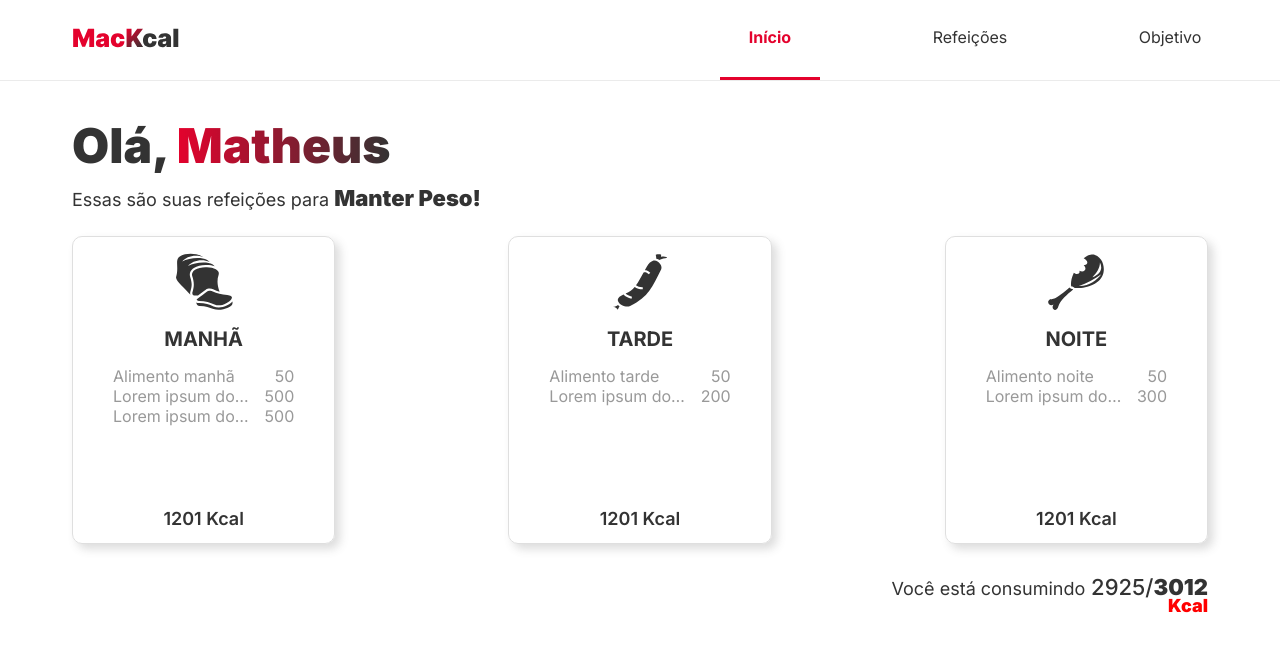
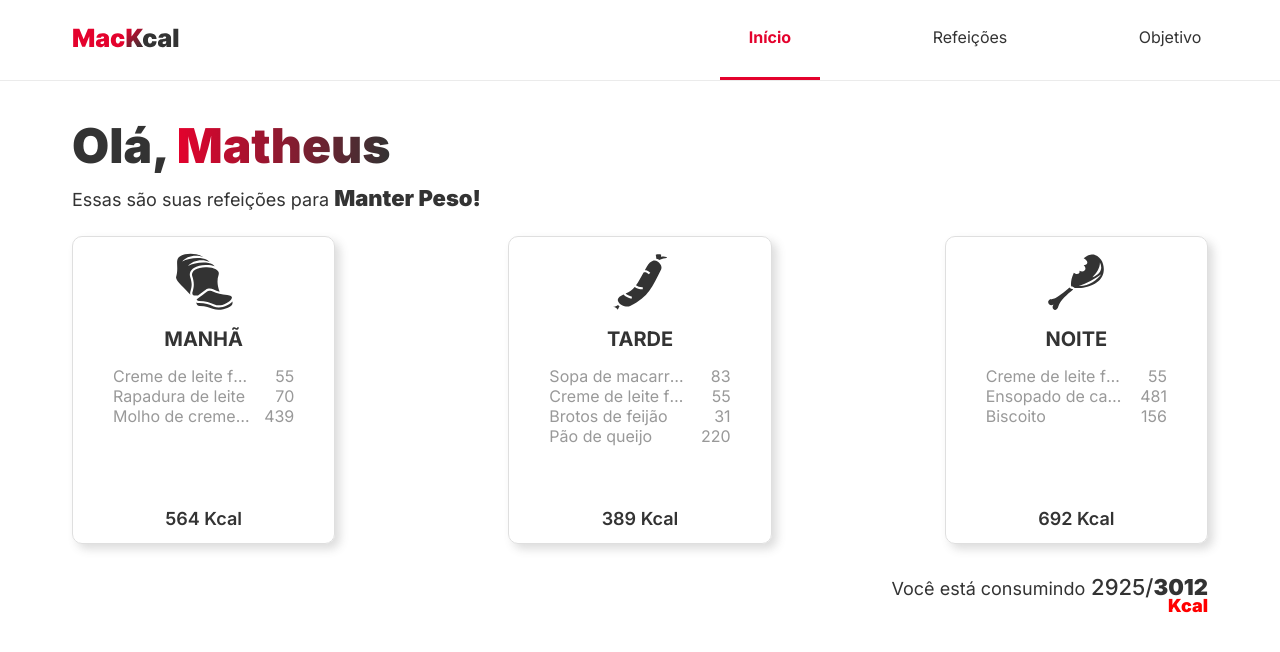
Before and after one commit to matheusapostulo/MacKcal, a Next.js app: page / in a window 1280 px wide. Shown: the top 652 px of the page. Built offline with nearby package versions, Linux system fonts and the light colour scheme; data requests are answered from the project's data file.

Commit message:
Implementação do db.json com as informaões de alimentos.

```diff
--- a/package.json
+++ b/package.json
@@ -6,7 +6,9 @@
     "dev": "next dev",
     "build": "next build",
     "start": "next start",
-    "lint": "next lint"
+    "lint": "next lint",
+    "json": "npx json-server --watch src/app/data/db.json --port 8000",
+    "server": "npm-run-all --parallel json dev"
   },
   "dependencies": {
     "@emotion/react": "^11.11.4",
--- a/src/app/components/CardAlimentoUsuario.jsx
+++ b/src/app/components/CardAlimentoUsuario.jsx
@@ -1,14 +1,14 @@
 import styles from "../styles/CardAlimentoUsuario.module.css"
 import { FaRegTrashCan } from "react-icons/fa6";
 
-export default function CardAlimentoUsuario({nomeAlimento, quantidade, caloria}){
+export default function CardAlimentoUsuario({alimentoNome, alimentoQuantidade, alimentoCaloriaNumber}){
     return(
         <main className={styles.mainContainer}>
             <section className={styles.containerInfoAlimentos}>
-                <p>{nomeAlimento}</p>
+                <p>{alimentoNome}</p>
                 <div className={styles.quantidadeECaloria}>
-                    <p>{quantidade}</p>
-                    <p>{caloria} Kcal</p>
+                    <p>{alimentoQuantidade}</p>
+                    <p>{alimentoCaloriaNumber} Kcal</p>
                 </div>
             </section>
             <button className={styles.iconDelete} onClick={() => console.log("Delete")}>
--- a/src/app/components/CardRefeicao.jsx
+++ b/src/app/components/CardRefeicao.jsx
@@ -7,6 +7,7 @@ import { useState } from "react";
 import ModalRefeicoes from "./ModalRefeicoes";
 
 export default function CardRefeicao({periodo, alimentos, totalAlimento}){
+
 // State que controla a abertura do modal
   const [open, setOpen] = useState(false)
 
@@ -53,10 +54,10 @@ export default function CardRefeicao({periodo, alimentos, totalAlimento}){
                     <ul>
                         {alimentos.map((alimento) => {
                             return(
-                               <li key={alimento.caloria}>
+                               <li key={alimento.alimentoId}>
                                     <div>
-                                        <p>{alimento.nomeAlimento}</p>
-                                        <p>{alimento.caloria}</p>
+                                        <p>{alimento.alimentoNome}</p>
+                                        <p>{alimento.alimentoCaloriaNumber}</p>
                                     </div>
                                 </li>
                             )
@@ -65,11 +66,11 @@ export default function CardRefeicao({periodo, alimentos, totalAlimento}){
                 </section>
 
                 <section className={styles.caloriasCard}>
-                    <p>1201 Kcal</p>
+                    <p>{totalAlimento}</p>
                 </section>
             </section>
         </main>
-        <ModalRefeicoes open={open} handleClose={handleClose} totalAlimento={totalAlimento} alimentos={alimentos}/>
+        <ModalRefeicoes open={open} handleClose={handleClose} totalAlimento={totalAlimento} alimentos={alimentos} periodo={periodo}/>
         </>
     )
 }
--- a/src/app/components/ModalRefeicoes.jsx
+++ b/src/app/components/ModalRefeicoes.jsx
@@ -11,7 +11,28 @@ import CardAlimentoUsuario from './CardAlimentoUsuario';
 import { useEffect, useState } from 'react';
 import { useDebounce } from 'use-debounce'
 
-export default function ModalRefeicoes({open, handleClose, alimentos, totalAlimento}){
+
+/* Função que adiciona uma refeição ao JSON do json-server. */
+const addToJSON = async function( refeicao ) {
+    try {
+        const options = {
+            method: "POST",
+            headers: {
+                "Accept": "application/json",
+                "Content-Type": "application/json"
+            },
+            body: JSON.stringify(refeicao)
+        }
+        let resp = await fetch(`http://localhost:8000/alimentos`, options)
+        let data = await resp.json();
+        return data;
+    } catch (e) {
+        console.error("Erro:", e)
+    }
+}
+
+
+export default function ModalRefeicoes({open, handleClose, alimentos, totalAlimento, periodo}){
     // State relacionado ao input do search
     const [valueInput, setValueInput] = useState("")
     // State da lib use-debounce para colocar um delay no nosso nome de produto do search
@@ -35,7 +56,7 @@ export default function ModalRefeicoes({open, handleClose, alimentos, totalAlime
             // Convertendo para json
             const alimentosArrayRes = await res.json()
 
-            console.log(alimentosArrayRes)
+            //console.log(alimentosArrayRes)
 
             setAlimentosSearch(alimentosArrayRes)
 
@@ -85,11 +106,23 @@ export default function ModalRefeicoes({open, handleClose, alimentos, totalAlime
         A função abaixo ficará responsável por adicionar o alimento no array de alimentos do usuário no período
         que está aberto o modal.
     */
-    const handleAddFood = (alimentoId, alimentoNome, alimentoQuantidade, alimentoCaloria) => {
+    const handleAddFood = (alimentoId, alimentoNome, alimentoQuantidade, alimentoCaloria, periodo) => {
+
         // Vamos pegar a caloria e converter para um number para adicionar no usuário
         const alimentoCaloriaSplit = alimentoCaloria.split(" ")
         const alimentoCaloriaNumber = parseInt(alimentoCaloriaSplit[0])
-        console.log(`Vamos adicionar o alimento do id ${alimentoId}, de nome ${alimentoNome}, com quantidade ${alimentoQuantidade} e com ${alimentoCaloriaNumber} calorias`)
+        //const periodo = "noite"
+
+        console.log("PERIODO: ", periodo)
+        addToJSON({
+            alimentoId: alimentoId,
+            periodo: periodo,
+            alimentoNome: alimentoNome,
+            alimentoQuantidade: alimentoQuantidade,
+            alimentoCaloriaNumber: alimentoCaloriaNumber
+        })
+
+        //console.log(`Vamos adicionar o alimento do id ${alimentoId}, de nome ${alimentoNome}, com quantidade ${alimentoQuantidade} e com ${alimentoCaloriaNumber} calorias`)
     }
 
     return(
@@ -135,7 +168,7 @@ export default function ModalRefeicoes({open, handleClose, alimentos, totalAlime
                                     alimentosSearch.map((alimento) => {
                                         return(
                                             <div className={styles.containerItemResult}>
-                                                <button className={styles.iconPlus} onClick={() => handleAddFood(alimento.id.timestamp, alimento.descricao, alimento.quantidade, alimento.calorias)}>
+                                                <button className={styles.iconPlus} onClick={() => handleAddFood(alimento.id.timestamp, alimento.descricao, alimento.quantidade, alimento.calorias, periodo)}>
                                                     <FaPlus
                                                         fill="#E4022D"
                                                     />
@@ -160,7 +193,7 @@ export default function ModalRefeicoes({open, handleClose, alimentos, totalAlime
                         { alimentos.map((alimento) => {
                             return(
                                 // A key do alimento pode ser um id que o alimento da api pode proporcionar
-                                <CardAlimentoUsuario key={alimento.caloria} {...alimento}/>
+                                <CardAlimentoUsuario key={alimento.id} {...alimento}/>
                             )
                         })}
                     </section>
--- /dev/null
+++ b/src/app/data/db.json
@@ -0,0 +1,91 @@
+{
+  "alimentos": [
+    {
+      "id": 1,
+      "alimentoId": 1594720691,
+      "periodo": "manhã",
+      "alimentoNome": "Creme de leite fresco",
+      "alimentoQuantidade": "1 colher de sopa (14 g)",
+      "alimentoCaloriaNumber": 55
+    },
+    {
+      "id": 2,
+      "alimentoId": 1594720558,
+      "periodo": "manhã",
+      "alimentoNome": "Rapadura de leite",
+      "alimentoQuantidade": "1 rapadura (20 g)",
+      "alimentoCaloriaNumber": 70
+    },
+    {
+      "id": 3,
+      "alimentoId": 1594720894,
+      "periodo": "tarde",
+      "alimentoNome": "Sopa de macarrão",
+      "alimentoQuantidade": "1 xícara (244 g)",
+      "alimentoCaloriaNumber": 83
+    },
+    {
+      "id": 4,
+      "alimentoId": 1594720691,
+      "periodo": "tarde",
+      "alimentoNome": "Creme de leite fresco",
+      "alimentoQuantidade": "1 colher de sopa (14 g)",
+      "alimentoCaloriaNumber": 55
+    },
+    {
+      "id": 5,
+      "alimentoId": 1594720691,
+      "periodo": "noite",
+      "alimentoNome": "Creme de leite fresco",
+      "alimentoQuantidade": "1 colher de sopa (14 g)",
+      "alimentoCaloriaNumber": 55
+    },
+    {
+      "id": 6,
+      "alimentoId": 1594720726,
+      "periodo": "manhã",
+      "alimentoNome": "Molho de creme de leite",
+      "alimentoQuantidade": "1 xícara (244 g)",
+      "alimentoCaloriaNumber": 439
+    },
+    {
+      "id": 7,
+      "alimentoId": 1594720679,
+      "periodo": "tarde",
+      "alimentoNome": "Brotos de feijão",
+      "alimentoQuantidade": "1 xícara (104 g)",
+      "alimentoCaloriaNumber": 31
+    },
+    {
+      "id": 8,
+      "alimentoId": 1594720760,
+      "periodo": "tarde",
+      "alimentoNome": "Pão de queijo",
+      "alimentoQuantidade": "1 pão (70 g)",
+      "alimentoCaloriaNumber": 220
+    },
+    {
+      "id": "b99b",
+      "alimentoId": 1594720976,
+      "periodo": "noite",
+      "alimentoNome": "Ensopado de carne",
+      "alimentoQuantidade": "1 porção (252 g)",
+      "alimentoCaloriaNumber": 481
+    },
+    {
+      "id": "151f",
+      "alimentoId": 1594720760,
+      "periodo": "noite",
+      "alimentoNome": "Biscoito",
+      "alimentoQuantidade": "1 biscoito (58 g)",
+      "alimentoCaloriaNumber": 156
+    },
+    {
+      "id": "4c1a",
+      "alimentoId": 1594720894,
+      "alimentoNome": "Sopa de arroz com frango",
+      "alimentoQuantidade": "1 xícara (243 g)",
+      "alimentoCaloriaNumber": 58
+    }
+  ]
+}
--- a/src/app/page.jsx
+++ b/src/app/page.jsx
@@ -1,18 +1,61 @@
+"use client"
 import styles from './styles/Inicio.module.css'
 import DestaqueDegrade from './components/DestaqueDegrade'
 import BotaoPrincipal from './components/BotaoPrincipal'
 import CardRefeicao from './components/CardRefeicao'
 import InformacoesConsumo from './components/InformacoesConsumo'
+import { useState, useEffect } from "react"
 
-const refeicoes = [
-  {id: 1, periodo: "manhã", alimentos:[{nomeAlimento:"Alimento manhã", quantidade:"100g", caloria:50},{nomeAlimento:"Lorem ipsum dolor sit amet.", quantidade:"200g", caloria:500}, {nomeAlimento:"Lorem ipsum dolor sit amet.", quantidade:"200g", caloria:500}], totalAlimento:"550"},
-  {id: 2, periodo: "tarde", alimentos:[{nomeAlimento:"Alimento tarde", quantidade:"200g", caloria:50},{nomeAlimento:"Lorem ipsum dolor sit amet.", quantidade:"200g", caloria:200},], totalAlimento:"250"},
-  {id: 3, periodo: "noite", alimentos:[{nomeAlimento:"Alimento noite", quantidade:"200g", caloria:50},{nomeAlimento:"Lorem ipsum dolor sit amet.", quantidade:"200g", caloria:300},], totalAlimento:"350"},
-]
+
+const getAlimentos = async function () {
+  try {
+      let response = await fetch(`http://localhost:8000/alimentos`);
+      let data = await response.json();
+
+      if( data && data.length > 0 ) {
+          let alimentosManha = data.filter((alimento) => { return alimento.periodo == "manhã"} )
+          let alimentosTarde = data.filter((alimento) => { return alimento.periodo == "tarde"} )
+          let alimentosNoite = data.filter((alimento) => { return alimento.periodo == "noite"} )
+
+          let refeicoes = [
+              {
+                  id: 1,
+                  periodo: "manhã",
+                  alimentos: alimentosManha,
+                  totalAlimento: alimentosManha.reduce( (acc, cur) => acc + cur.alimentoCaloriaNumber, 0 ) + " Kcal"
+              } ,
+              {
+                  id: 2,
+                  periodo: "tarde",
+                  alimentos: alimentosTarde,
+                  totalAlimento: alimentosTarde.reduce( (acc, cur) => acc + cur.alimentoCaloriaNumber, 0 ) + " Kcal"
+              },
+              {
+                  id: 3,
+                  periodo: "noite",
+                  alimentos: alimentosNoite,
+                  totalAlimento: alimentosNoite.reduce( (acc, cur) => acc + cur.alimentoCaloriaNumber, 0 ) + " Kcal"
+              }
+          ]
+          return refeicoes;
+      } else {
+          return [];
+      }
+  } catch (e) {
+      console.error("Erro na função App::getAlimentos: ", e);
+  }
+}
+
 
 export default function Home() {
   // Criando variável para simular como vamos identificar que o usuário já tem um objetivo setado
   const temObjetivo = true
+
+  const [refeicoes, setRefeicoes] = useState([]);
+
+    useEffect(() => {
+        getAlimentos().then((alimento) => setRefeicoes(alimento))
+    },[refeicoes])
 
   // Se tem objetivo retornamos uma tela personalizada
   if(temObjetivo){
```
Also changed, not shown: src/app/Refeicoes/page.jsx (+51 -3 lines).
